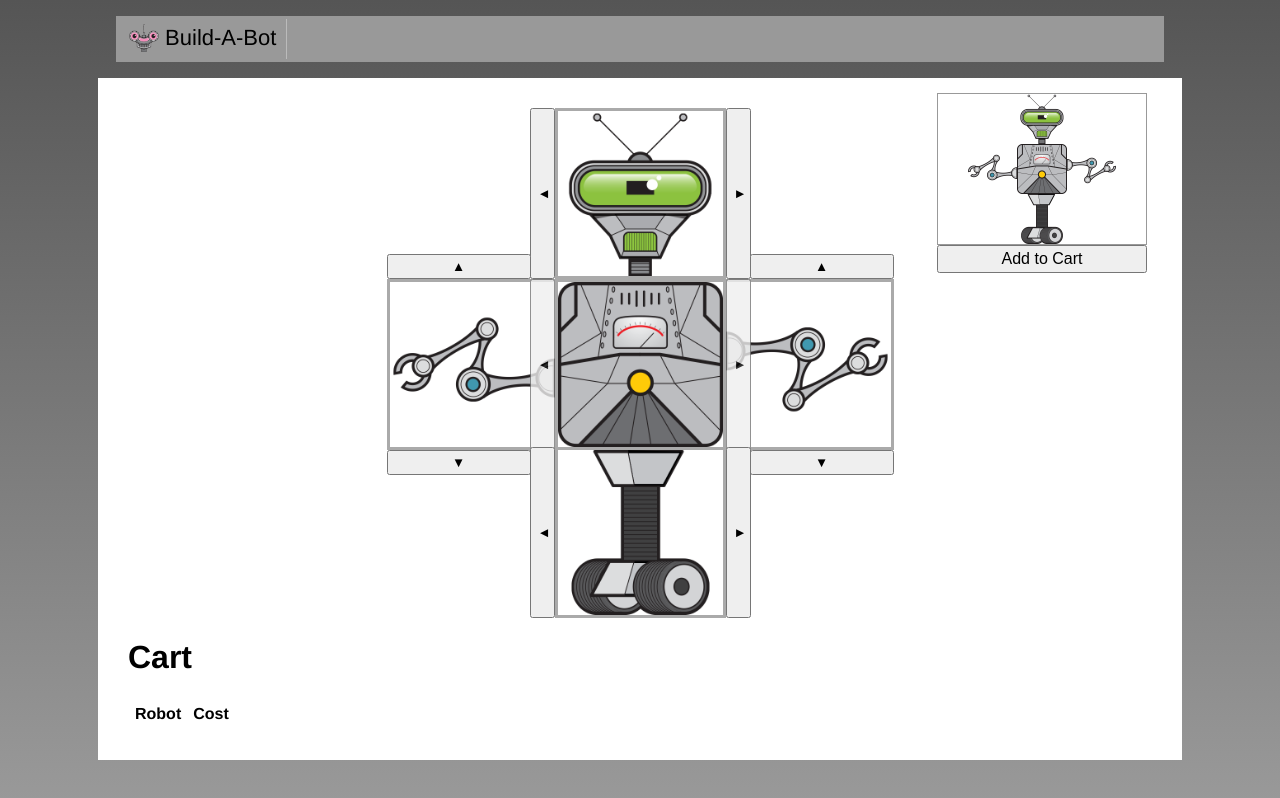
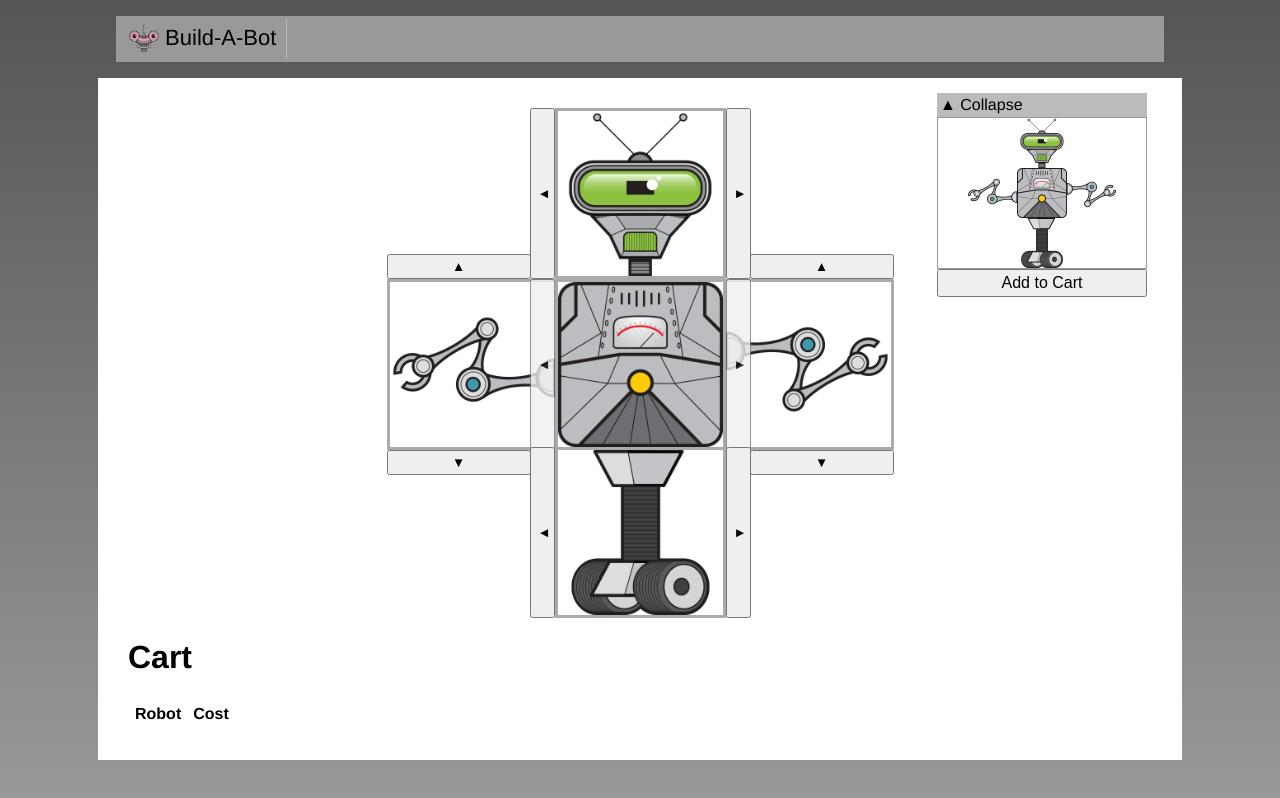
Before and after one commit to amandamacgregor/vue-build-a-bot, a Vue app: page / in a window 1280 px wide. Built offline with nearby package versions, Linux system fonts and the light colour scheme.

Commit message:
used slots to provide collapsible preview, and completed module 04-Inter-Component Communication

```diff
--- /dev/null
+++ b/src/shared/CollapsibleSection.vue
@@ -0,0 +1,29 @@
+<template>
+  <div>
+    <div class ="header">
+      <span v-if="open" @click="open = !open" >&#x25B2;
+        Collapse</span>
+      <span v-if="!open" @click="open = !open">&#x25BC;
+        Expand</span>
+    </div>
+    <slot v-if="open">
+    </slot>
+  </div>
+</template>
+
+<script>
+export default {
+  name: 'CollapsibleSection',
+  data() {
+    return { open: true };
+  },
+};
+</script>
+
+<style scoped>
+  .header {
+    background-color: #bbb;
+    padding: 3px;
+    cursor: pointer;
+  }
+</style>
```
Also changed, not shown: src/build/RobotBuilder.vue.
